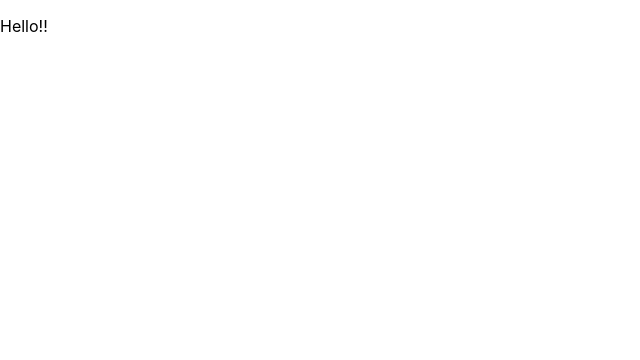
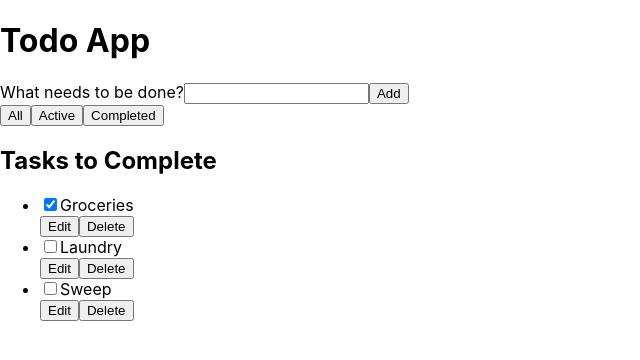
Before and after one commit to MichelleRS/moz-todo-react, a React (Create React App) app: page / in a window 1280 px wide. Shown: the top 360 px of the page, without its empty margins (0-640 px from the left). Built offline with nearby package versions, Linux system fonts and the light colour scheme.

Commit message:
Initial build of App component

```diff
--- a/public/index.html
+++ b/public/index.html
@@ -24,7 +24,7 @@
       work correctly both with client-side routing and a non-root public URL.
       Learn how to configure a non-root public URL by running `npm run build`.
     -->
-    <title>React App</title>
+    <title>Todo App</title>
   </head>
   <body>
     <noscript>You need to enable JavaScript to run this app.</noscript>
--- a/src/App.js
+++ b/src/App.js
@@ -1,10 +1,96 @@
 function App() {
   return (
-    <div className="App">
-      <header className="App-header">
-        <p>Hello!!</p>
-      </header>
-    </div>
+    <main>
+      <h1>Todo App</h1>
+      {/* form for user task input */}
+      <form>
+        <label htmlFor="new-todo-input">What needs to be done?</label>
+        <input
+          type="text"
+          id="new-todo-input"
+          name="text"
+          autoComplete="off"
+        ></input>
+        <button type="submit">Add</button>
+        {/* filter buttons */}
+        <div>
+          {/* all tasks */}
+          <button type="button" aria-pressed="true">
+            <span className="visually-hidden">show</span>
+            <span>All</span>
+            <span className="visually-hidden">tasks</span>
+          </button>
+          {/* active tasks */}
+          <button type="button" aria-pressed="false">
+            <span className="visually-hidden">show</span>
+            <span>Active</span>
+            <span className="visually-hidden">tasks</span>
+          </button>
+          {/* completed tasks */}
+          <button type="button" aria-pressed="false">
+            <span className="visually-hidden">show</span>
+            <span>Completed</span>
+            <span className="visually-hidden">tasks</span>
+          </button>
+        </div>
+        {/* TODO total tasks */}
+        <h2>Tasks to Complete</h2>
+        {/* list of tasks: list item with checkbox and update buttons */}
+        <ul role="list" aria-labelledby="list-heading">
+          {/* task 1 */}
+          <li>
+            {/* checkbox */}
+            <div>
+              <input type="checkbox" id="todo-0" defaultChecked={true} />
+              <label htmlFor="todo-0">Groceries</label>
+            </div>
+            {/* update buttons: edit, delete */}
+            <div>
+              <button type="button">
+                Edit <span className="visually-hidden">Groceries</span>
+              </button>
+              <button type="button">
+                Delete <span className="visually-hidden">Groceries</span>
+              </button>
+            </div>
+          </li>
+          {/* task 2 */}
+          <li>
+            {/* checkbox */}
+            <div>
+              <input type="checkbox" id="todo-1" />
+              <label htmlFor="todo-1">Laundry</label>
+            </div>
+            {/* update buttons: edit, delete */}
+            <div>
+              <button type="button">
+                Edit <span className="visually-hidden">Laundry</span>
+              </button>
+              <button type="button">
+                Delete <span className="visually-hidden">Laundry</span>
+              </button>
+            </div>
+          </li>
+          {/* task 3 */}
+          <li>
+            {/* checkbox */}
+            <div>
+              <input type="checkbox" id="todo-2" />
+              <label htmlFor="todo-2">Sweep</label>
+            </div>
+            {/* update buttons: edit, delete */}
+            <div>
+              <button type="button">
+                Edit <span className="visually-hidden">Sweep</span>
+              </button>
+              <button type="button">
+                Delete <span className="visually-hidden">Sweep</span>
+              </button>
+            </div>
+          </li>
+        </ul>
+      </form>
+    </main>
   );
 }
 
--- a/src/index.css
+++ b/src/index.css
@@ -1,13 +1,23 @@
 body {
   margin: 0;
-  font-family: -apple-system, BlinkMacSystemFont, 'Segoe UI', 'Roboto', 'Oxygen',
-    'Ubuntu', 'Cantarell', 'Fira Sans', 'Droid Sans', 'Helvetica Neue',
+  font-family: -apple-system, BlinkMacSystemFont, "Segoe UI", "Roboto", "Oxygen",
+    "Ubuntu", "Cantarell", "Fira Sans", "Droid Sans", "Helvetica Neue",
     sans-serif;
   -webkit-font-smoothing: antialiased;
   -moz-osx-font-smoothing: grayscale;
 }
 
 code {
-  font-family: source-code-pro, Menlo, Monaco, Consolas, 'Courier New',
+  font-family: source-code-pro, Menlo, Monaco, Consolas, "Courier New",
     monospace;
 }
+
+.visually-hidden:not(:focus):not(:active) {
+  clip: rect(0 0 0 0);
+  clip-path: inset(50%);
+  height: 1px;
+  width: 1px;
+  overflow: hidden;
+  position: absolute;
+  white-space: nowrap;
+}
```
